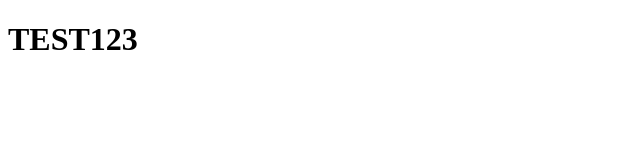
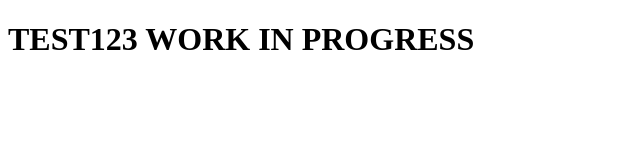
Before and after one commit to Jin-Aljumaili/Portfolio-Adam-Aljumaili, a plain HTML site: page index.html in a window 1280 px wide. Shown: the whole page, without its empty margins (0-640 px from the left). Drawn offline with Linux system fonts and the light colour scheme.

Commit message:
Changed the test line

```diff
--- a/index.html
+++ b/index.html
@@ -6,6 +6,6 @@
     <title>EXP</title>
 </head>
 <body>
-    <h1>TEST123</h1>
+    <h1>TEST123 WORK IN PROGRESS</h1>
 </body>
 </html>
```
